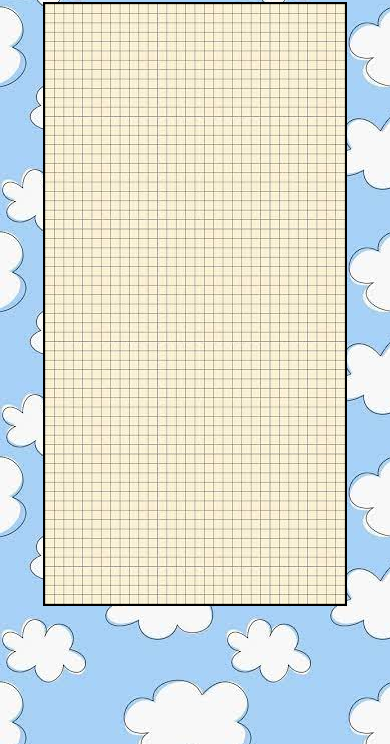
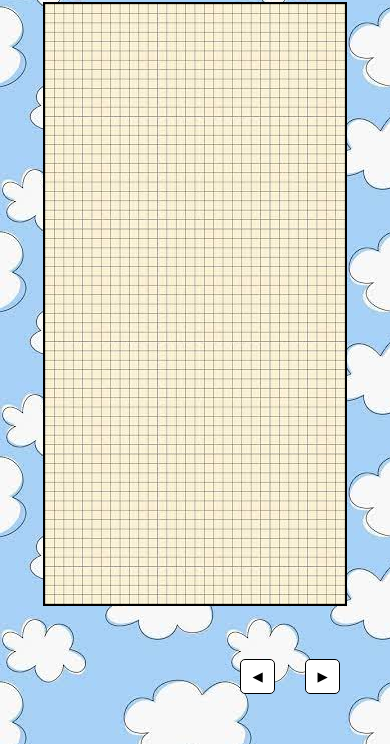
Before and after one commit to SholeAlr/doodle-jump, a plain HTML site: page index.html in a window 390 px wide. Shown: the part 100-844 px from the top of the page. Drawn offline with Linux system fonts and the light colour scheme.

Commit message:
adding control buttons for mobile and tablet screens

```diff
--- a/index.html
+++ b/index.html
@@ -12,8 +12,12 @@
     <div class="main-display">
       <div class="score">Click to Start!</div>
       <button class="start-btn">START</button>
+      <div class="grid"></div>
+    </div>
 
-      <div class="grid"></div>
+    <div class="control-wrapper">
+      <button class="control left-control">◀︎</button>
+      <button class="control right-control">▶︎</button>
     </div>
   </body>
 </html>
--- a/script.js
+++ b/script.js
@@ -3,6 +3,9 @@ document.addEventListener("DOMContentLoaded", () => {
   const grid = document.querySelector(".grid");
   const doodler = document.createElement("platform");
   const scoreDiv = document.querySelector(".score");
+  const leftControl = document.querySelector(".left-control");
+  const rightControl = document.querySelector(".right-control");
+
   let startPoint = 150;
   let doodlerLeftSpace = 50;
   let doodlerBottomSpace = startPoint;
@@ -179,6 +182,8 @@ document.addEventListener("DOMContentLoaded", () => {
       setInterval(movePlatforms, 30);
       jump();
       document.addEventListener("keydown", control);
+      leftControl.addEventListener("click", moveLeft);
+      rightControl.addEventListener("click", moveRight);
     } else {
       startButton.style.display = "none";
       platforms = [];
@@ -191,6 +196,8 @@ document.addEventListener("DOMContentLoaded", () => {
       createDoodler();
       jump();
       document.addEventListener("keydown", control);
+      leftControl.addEventListener("click", moveLeft);
+      rightControl.addEventListener("click", moveRight);
     }
   }
   startButton.addEventListener("click", start);
--- a/style.css
+++ b/style.css
@@ -45,7 +45,7 @@ body {
   position: absolute;
 }
 
-button {
+.start-btn {
   border-radius: 5px;
   height: 30px;
   width: 300px;
@@ -57,6 +57,25 @@ button {
   color: whitesmoke;
 }
 
+.control-wrapper {
+  display: flex;
+  flex-direction: row;
+  position: absolute;
+  bottom: 50px;
+  right: 50px;
+  width: 100px;
+  justify-content: space-between;
+}
+
+.control {
+  background-color: white;
+  border: 1px solid black;
+  border-radius: 5px;
+  color: black;
+  width: 35px;
+  height: 35px;
+}
+
 .score {
   height: 60px;
   width: 300px;
@@ -65,3 +84,14 @@ button {
   background-color: whitesmoke;
   border: 1px solid black;
 }
+
+@media screen and (max-width: 850px) {
+  .control-wrapper {
+    visibility: visible;
+  }
+}
+@media screen and (min-width: 850px) {
+  .control-wrapper {
+    visibility: hidden;
+  }
+}
```
